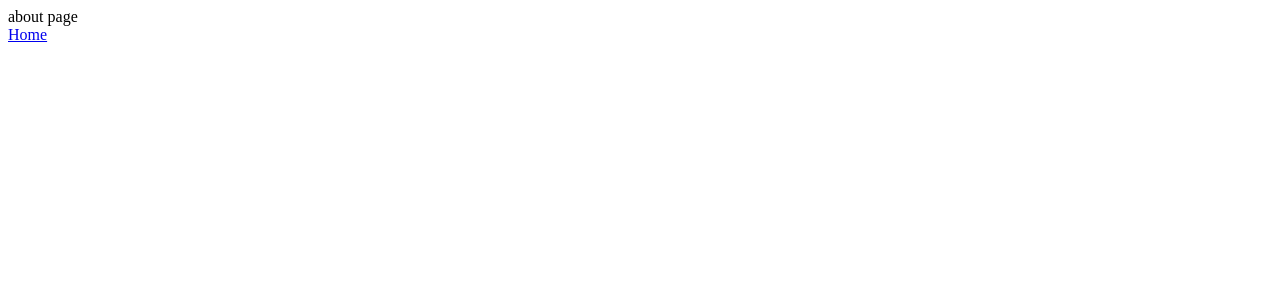
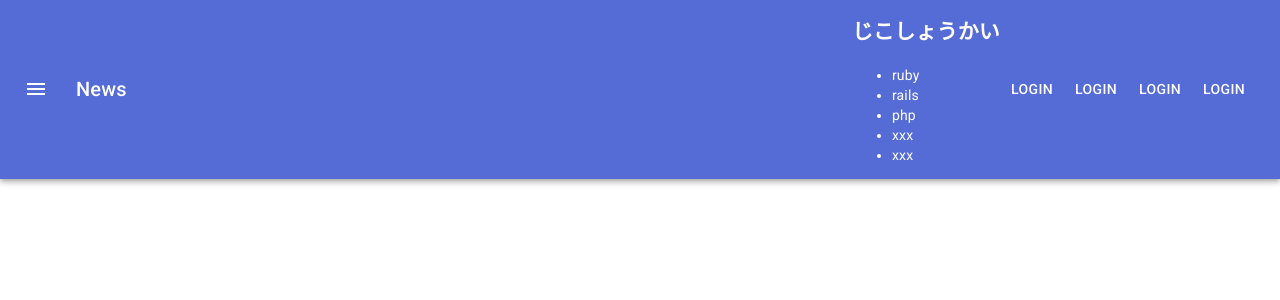
Before and after one commit to T00114/nextjs-hands-on, a Next.js app: page /about in a window 1280 px wide. Shown: the top 300 px of the page. Built offline with nearby package versions, Linux system fonts and the light colour scheme.

Commit message:
material-ui適用

```diff
--- a/package.json
+++ b/package.json
@@ -7,6 +7,10 @@
     "start": "next"
   },
   "dependencies": {
+    "@material-ui/core": "latest",
+    "@material-ui/icons": "^4.0.0-rc.0",
+    "@material-ui/styles": "latest",
+    "clsx": "latest",
     "next": "^9.0.1",
     "react": "^16.8.6",
     "react-dom": "^16.8.6"
--- /dev/null
+++ b/pages/_app.js
@@ -0,0 +1,35 @@
+import React from 'react';
+import App, { Container } from 'next/app';
+import Head from 'next/head';
+import { ThemeProvider } from '@material-ui/styles';
+import CssBaseline from '@material-ui/core/CssBaseline';
+import theme from '../src/theme';
+
+class MyApp extends App {
+  componentDidMount() {
+    // Remove the server-side injected CSS.
+    const jssStyles = document.querySelector('#jss-server-side');
+    if (jssStyles) {
+      jssStyles.parentNode.removeChild(jssStyles);
+    }
+  }
+
+  render() {
+    const { Component, pageProps } = this.props;
+
+    return (
+      <Container>
+        <Head>
+          <title>My page</title>
+        </Head>
+        <ThemeProvider theme={theme}>
+          {/* CssBaseline kickstart an elegant, consistent, and simple baseline to build upon. */}
+          <CssBaseline />
+          <Component {...pageProps} />
+        </ThemeProvider>
+      </Container>
+    );
+  }
+}
+
+export default MyApp;
--- /dev/null
+++ b/pages/_document.js
@@ -0,0 +1,79 @@
+import React from 'react';
+import Document, { Head, Main, NextScript } from 'next/document';
+import { ServerStyleSheets } from '@material-ui/styles';
+import theme from '../src/theme';
+
+class MyDocument extends Document {
+  render() {
+    return (
+      <html lang="en">
+        <Head>
+          <meta charSet="utf-8" />
+          {/* Use minimum-scale=1 to enable GPU rasterization */}
+          <meta
+            name="viewport"
+            content="minimum-scale=1, initial-scale=1, width=device-width, shrink-to-fit=no"
+          />
+          {/* PWA primary color */}
+          <meta name="theme-color" content={theme.palette.primary.main} />
+          <link
+            rel="stylesheet"
+            href="https://fonts.googleapis.com/css?family=Roboto:300,400,500,700&display=swap"
+          />
+        </Head>
+        <body>
+          <Main />
+          <NextScript />
+        </body>
+      </html>
+    );
+  }
+}
+
+MyDocument.getInitialProps = async ctx => {
+  // Resolution order
+  //
+  // On the server:
+  // 1. app.getInitialProps
+  // 2. page.getInitialProps
+  // 3. document.getInitialProps
+  // 4. app.render
+  // 5. page.render
+  // 6. document.render
+  //
+  // On the server with error:
+  // 1. document.getInitialProps
+  // 2. app.render
+  // 3. page.render
+  // 4. document.render
+  //
+  // On the client
+  // 1. app.getInitialProps
+  // 2. page.getInitialProps
+  // 3. app.render
+  // 4. page.render
+
+  // Render app and page and get the context of the page with collected side effects.
+  const sheets = new ServerStyleSheets();
+  const originalRenderPage = ctx.renderPage;
+
+  ctx.renderPage = () =>
+    originalRenderPage({
+      enhanceApp: App => props => sheets.collect(<App {...props} />),
+    });
+
+  const initialProps = await Document.getInitialProps(ctx);
+
+  return {
+    ...initialProps,
+    // Styles fragment is rendered after the app and page rendering finish.
+    styles: [
+      <React.Fragment key="styles">
+        {initialProps.styles}
+        {sheets.getStyleElement()}
+      </React.Fragment>,
+    ],
+  };
+};
+
+export default MyDocument;
--- a/pages/about.js
+++ b/pages/about.js
@@ -1,12 +1,45 @@
-import Link from 'next/link'
+import React from 'react'
+import { makeStyles } from '@material-ui/core/styles'
+import AppBar from '@material-ui/core/AppBar'
+import Toolbar from '@material-ui/core/Toolbar'
+import Typography from '@material-ui/core/Typography'
+import Button from '@material-ui/core/Button'
+import IconButton from '@material-ui/core/IconButton'
+import MenuIcon from '@material-ui/icons/Menu'
+import Index from './index'
 
-export default () => {
+const useStyles = makeStyles(theme => ({
+  root: {
+    flexGrow: 1
+  },
+  menuButton: {
+    marginRight: theme.spacing(2)
+  },
+  title: {
+    flexGrow: 1
+  }
+}))
+
+export default function ButtonAppBar () {
+  const classes = useStyles()
+
   return (
-    <>
-      <div>about page</div>
-      <Link href='/'>
-        <a>Home</a>
-      </Link>
-    </>
+    <div className={classes.root}>
+      <AppBar position='static'>
+        <Toolbar>
+          <IconButton edge='start' className={classes.menuButton} color='inherit' aria-label='Menu'>
+            <MenuIcon />
+          </IconButton>
+          <Typography variant='h6' className={classes.title}>
+            News
+          </Typography>
+          <Index />
+          <Button color='inherit'>Login</Button>
+          <Button color='inherit'>Login</Button>
+          <Button color='inherit'>Login</Button>
+          <Button color='inherit'>Login</Button>
+        </Toolbar>
+      </AppBar>
+    </div>
   )
 }
--- a/pages/index.js
+++ b/pages/index.js
@@ -3,10 +3,14 @@ import Link from 'next/link'
 const Home = () => {
   return (
     <div>
-      <div>Welcome to Next.js!</div>
-      <Link href='/about'>
-        <a>about</a>
-      </Link>
+    <h2>じこしょうかい</h2>
+      <ul>
+        <li>ruby</li>
+        <li>rails</li>
+        <li>php</li>
+        <li>xxx</li>
+        <li>xxx</li>
+      </ul>
     </div>
   )
 }
--- /dev/null
+++ b/src/theme.js
@@ -0,0 +1,22 @@
+import { createMuiTheme } from '@material-ui/core/styles';
+import { red } from '@material-ui/core/colors';
+
+// Create a theme instance.
+const theme = createMuiTheme({
+  palette: {
+    primary: {
+      main: '#556cd6',
+    },
+    secondary: {
+      main: '#19857b',
+    },
+    error: {
+      main: red.A400,
+    },
+    background: {
+      default: '#fff',
+    },
+  },
+});
+
+export default theme;
```
Also changed, not shown: 1 other file (tests, documents, lock files or other folders).
